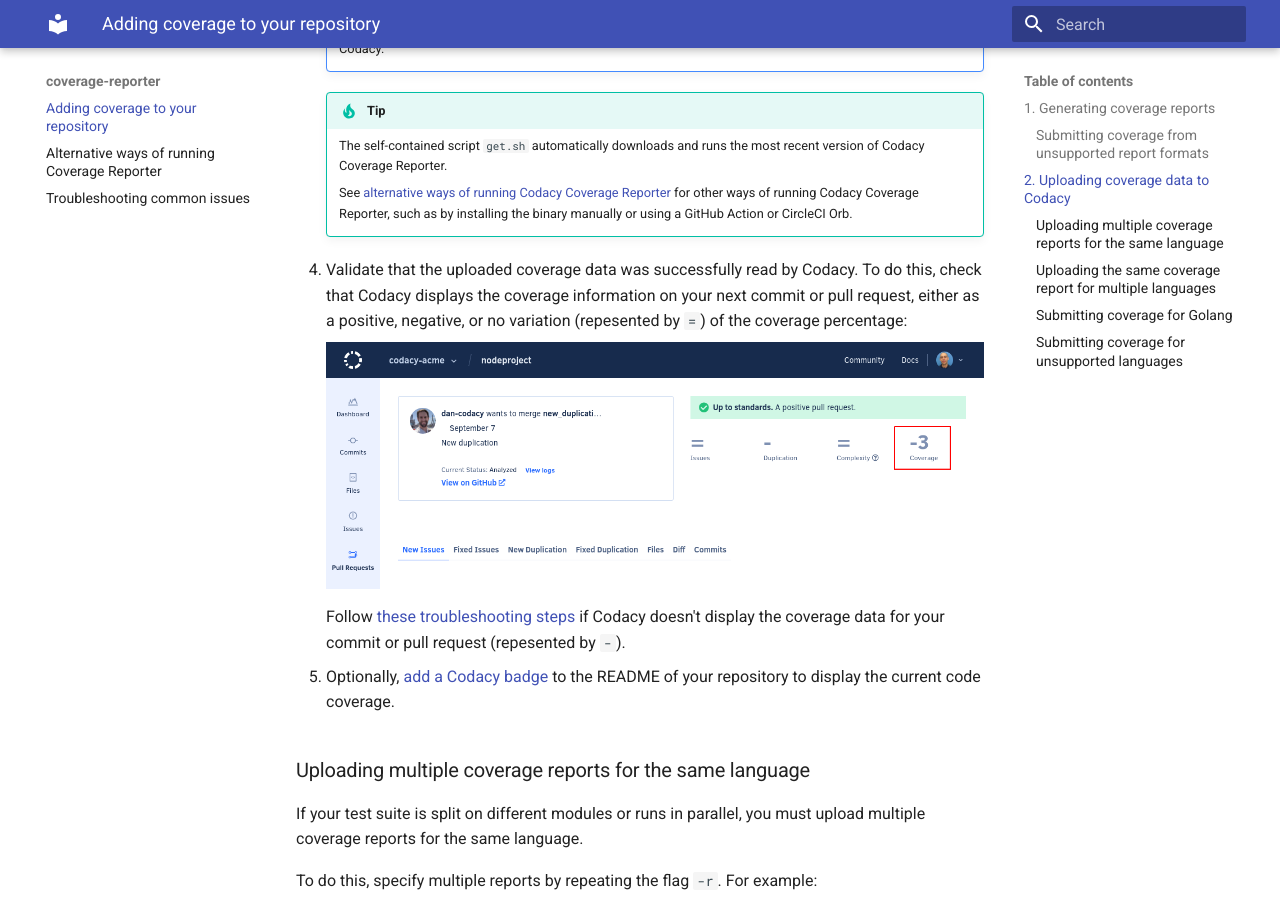
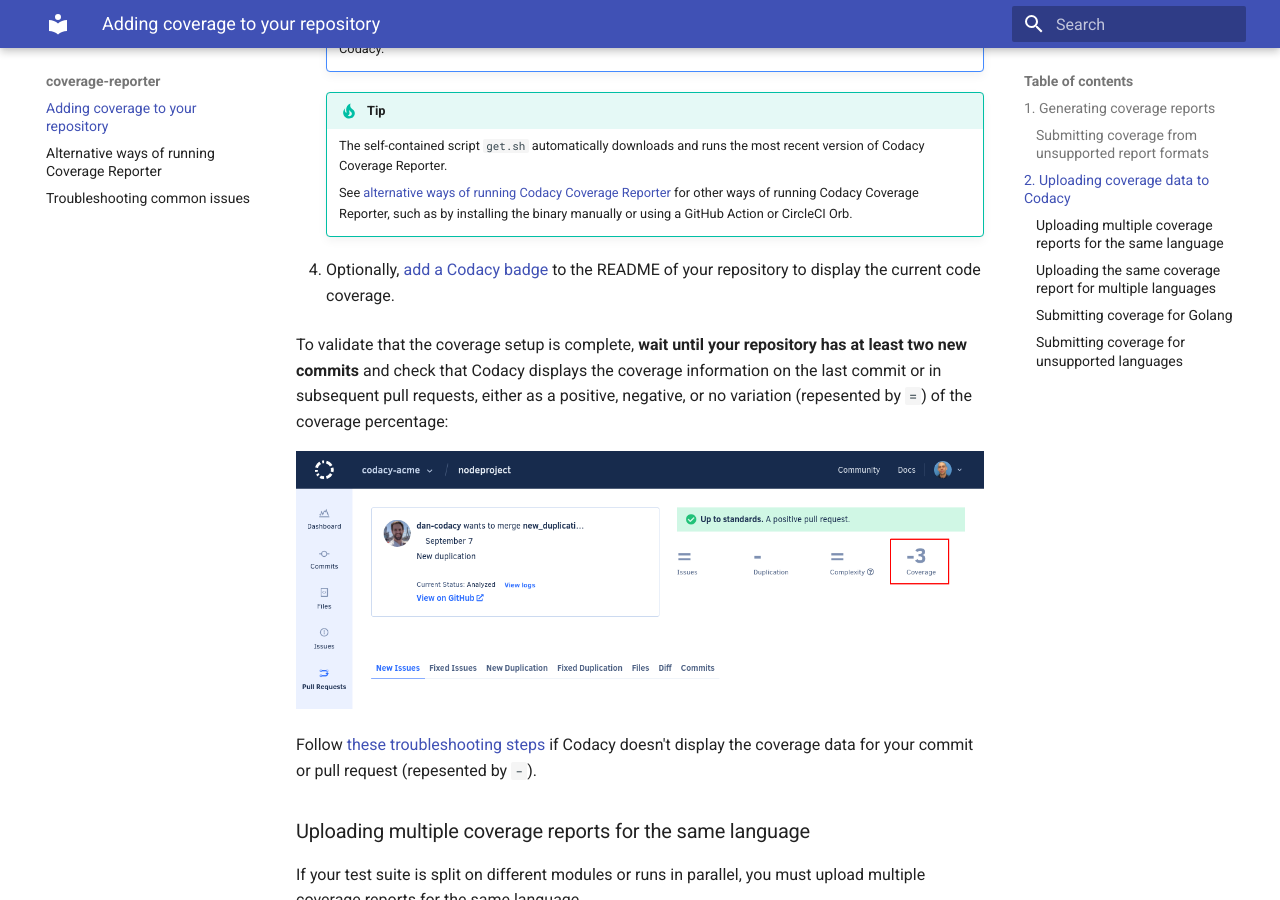
Before and after one commit to codacy/codacy-coverage-reporter, an MkDocs documentation site: the page built from docs/index.md, in a window 1280 px wide and 900 px high, scrolled down 3611 px. Built offline with MkDocs 1.6.1 and Material for MkDocs 9.7.7, drawn with Linux system fonts in a browser that asks for light colours.

Commit message:
doc: Codacy only displays coverage after the second commit

```diff
--- a/docs/index.md
+++ b/docs/index.md
@@ -178,13 +178,13 @@
 
         See [alternative ways of running Codacy Coverage Reporter](alternative-ways-of-running-coverage-reporter.md) for other ways of running Codacy Coverage Reporter, such as by installing the binary manually or using a GitHub Action or CircleCI Orb.
 
-1.  Validate that the uploaded coverage data was successfully read by Codacy. To do this, check that Codacy displays the coverage information on your next commit or pull request, either as a positive, negative, or no variation (repesented by `=`) of the coverage percentage:
+1.  Optionally, [add a Codacy badge](https://docs.codacy.com/repositories/badges/) to the README of your repository to display the current code coverage.
 
-    ![Coverage data displayed on Codacy](images/coverage-codacy-ui.png)
+To validate that the coverage setup is complete, **wait until your repository has at least two new commits** and check that Codacy displays the coverage information on the last commit or in subsequent pull requests, either as a positive, negative, or no variation (repesented by `=`) of the coverage percentage:
 
-    Follow [these troubleshooting steps](troubleshooting-common-issues.md#no-coverage-visible) if Codacy doesn't display the coverage data for your commit or pull request (repesented by `-`).
+![Coverage data displayed on Codacy](images/coverage-codacy-ui.png)
 
-1.  Optionally, [add a Codacy badge](https://docs.codacy.com/repositories/badges/) to the README of your repository to display the current code coverage.
+Follow [these troubleshooting steps](troubleshooting-common-issues.md#no-coverage-visible) if Codacy doesn't display the coverage data for your commit or pull request (repesented by `-`).
 
 ### Uploading multiple coverage reports for the same language {: id="multiple-reports"}
 
```
